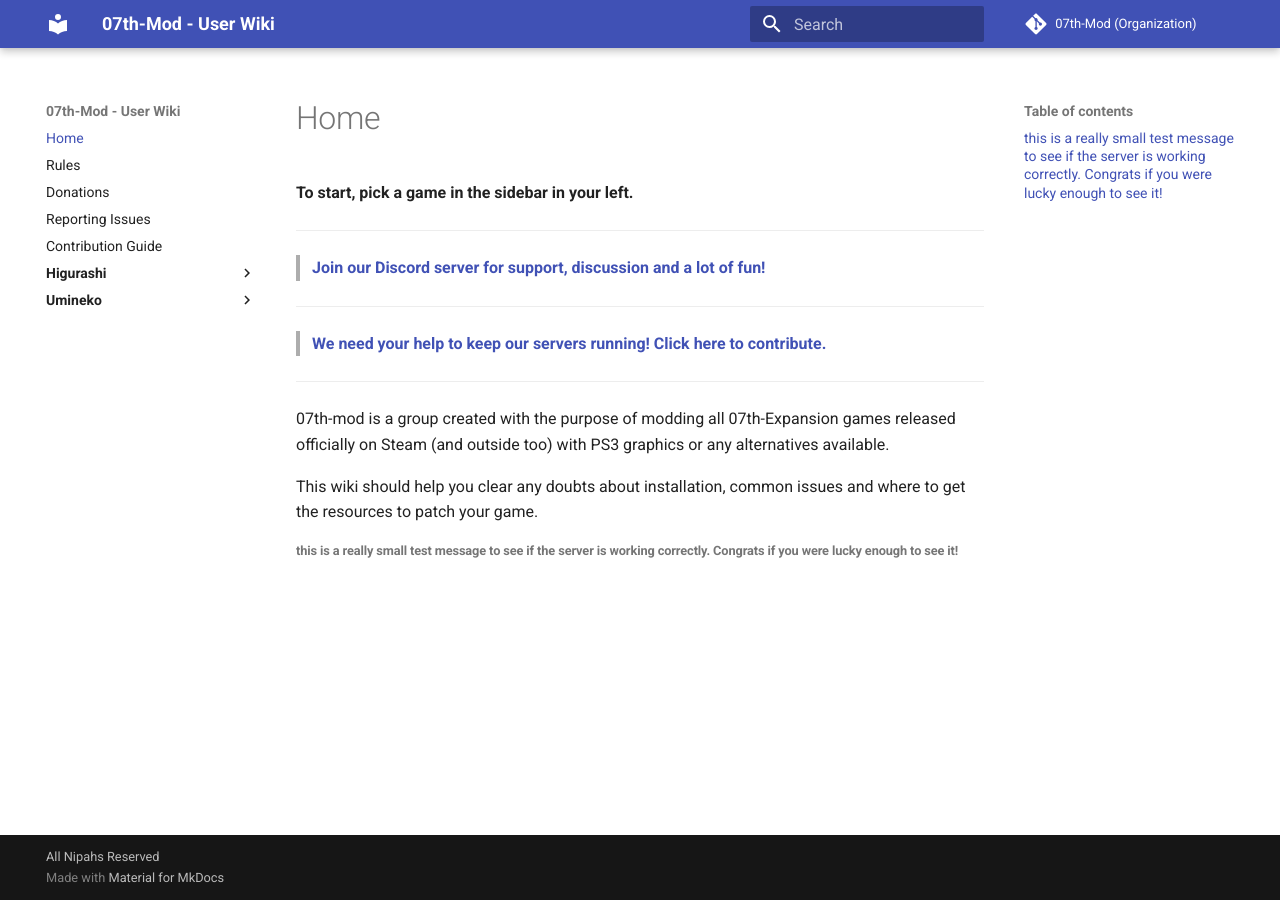
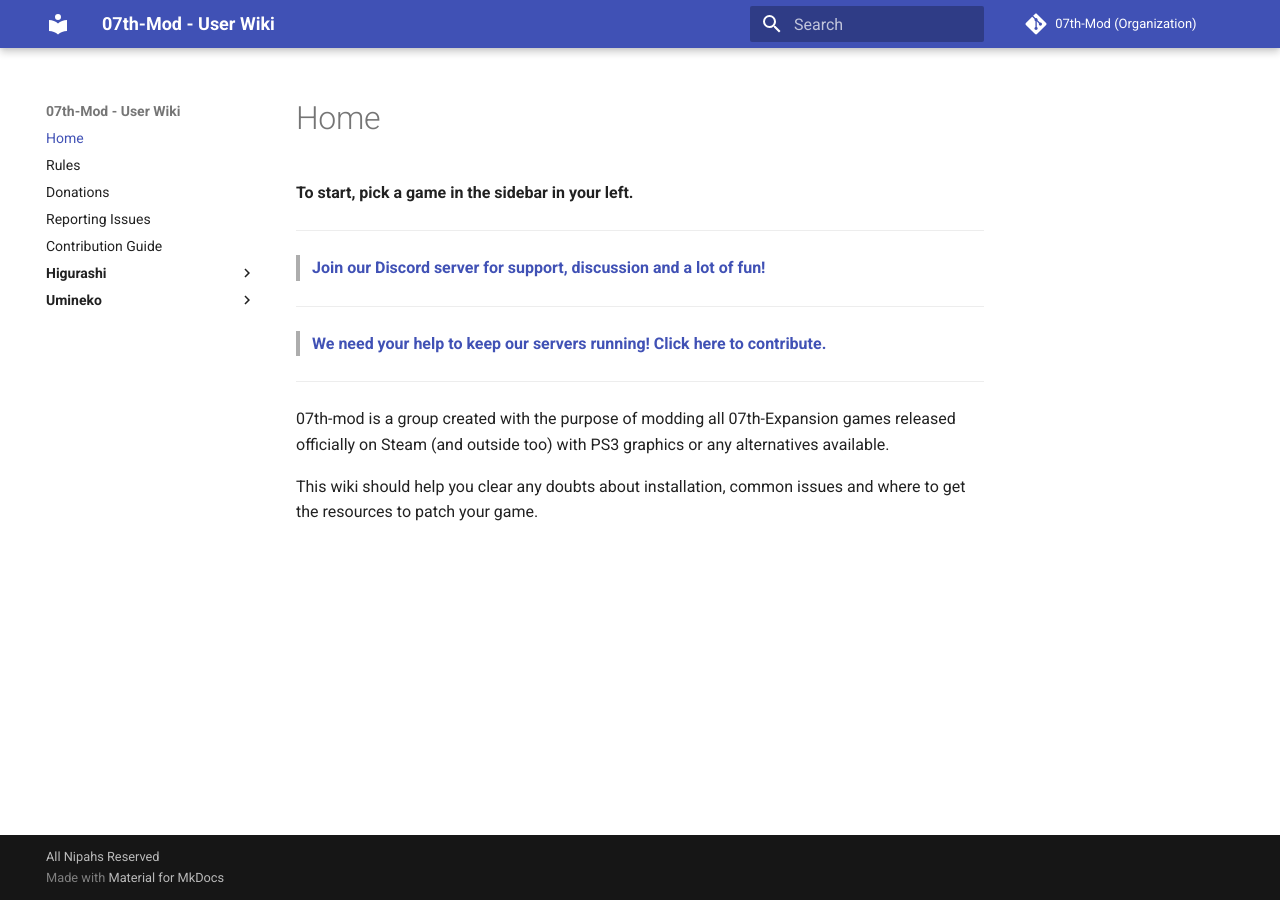
Before and after one commit to 07th-mod/wiki, an MkDocs documentation site: the page built from docs/index.md, in a window 1280 px wide. Built offline with MkDocs 1.6.1 and Material for MkDocs 9.7.7, drawn with Linux system fonts in a browser that asks for light colours.

Commit message:
Update index.md

```diff
--- a/docs/index.md
+++ b/docs/index.md
@@ -8,5 +8,3 @@
 07th-mod is a group created with the purpose of modding all 07th-Expansion games released officially on Steam (and outside too) with PS3 graphics or any alternatives available.
 
 This wiki should help you clear any doubts about installation, common issues and where to get the resources to patch your game.
-
-###### this is a really small test message to see if the server is working correctly. Congrats if you were lucky enough to see it!
```
